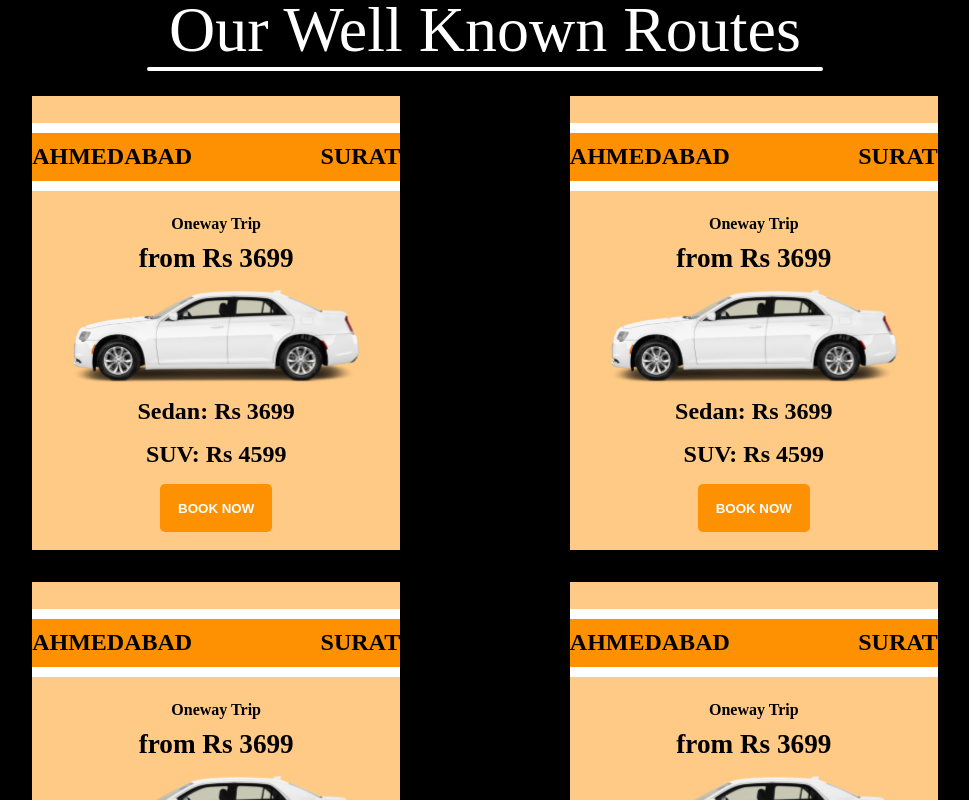
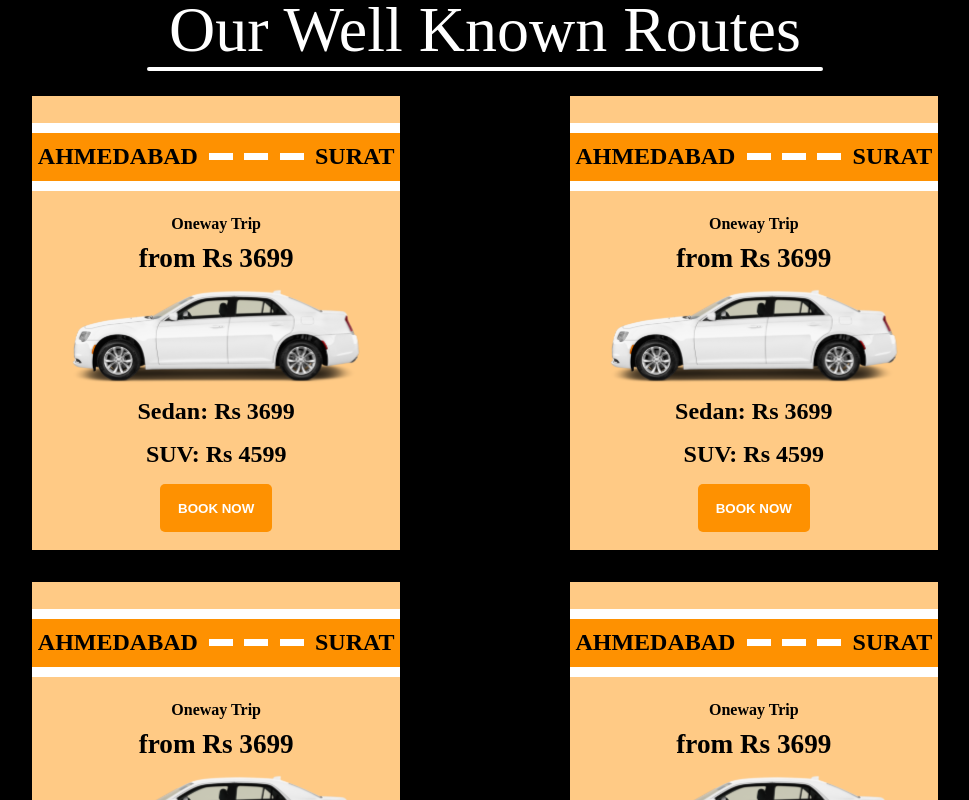
Before and after one commit to omcarz/Omkarz, a React (Create React App) app: page / in a window 1280 px wide. Shown: the part 1920-2720 px from the top of the page, without its empty margins (155-1124 px from the left). Built offline with nearby package versions, Linux system fonts and the light colour scheme.

Commit message:
Added-White-Line

```diff
--- a/src/screens/route.jsx
+++ b/src/screens/route.jsx
@@ -21,7 +21,9 @@ function Route() {
                                 <hr className="rt-cd-hr" />
                                 <div className="rt-card-hd">
                                     <p>{rt.src}</p>
-                                    {/* <hr className="rt-card-hr" /> */}
+                                    <div class="rt-card-line"></div>
+                                    <div class="rt-card-line"></div>
+                                    <div class="rt-card-line"></div>
                                     <p>{rt.dest}</p>
                                 </div>
                                 <hr className="rt-cd-hr" />
--- a/src/styles/route.css
+++ b/src/styles/route.css
@@ -42,7 +42,7 @@
 .rt-card-hd{
     height: 3rem;
     display: flex;
-    justify-content: space-between;
+    justify-content: space-around;
     align-items: center;
     background-color: rgba(254,145,1,255);
     font-size: 1.5rem;
@@ -90,6 +90,12 @@
     margin-bottom: 1rem;
 }
 
+.rt-card-line{
+    width: 1.5rem;
+    height: 7px;
+    background-color: #fff;
+  }
+
 /* ----------------------Responsive------------------------- */
 @media only screen and (max-width:700px) {
 
```
